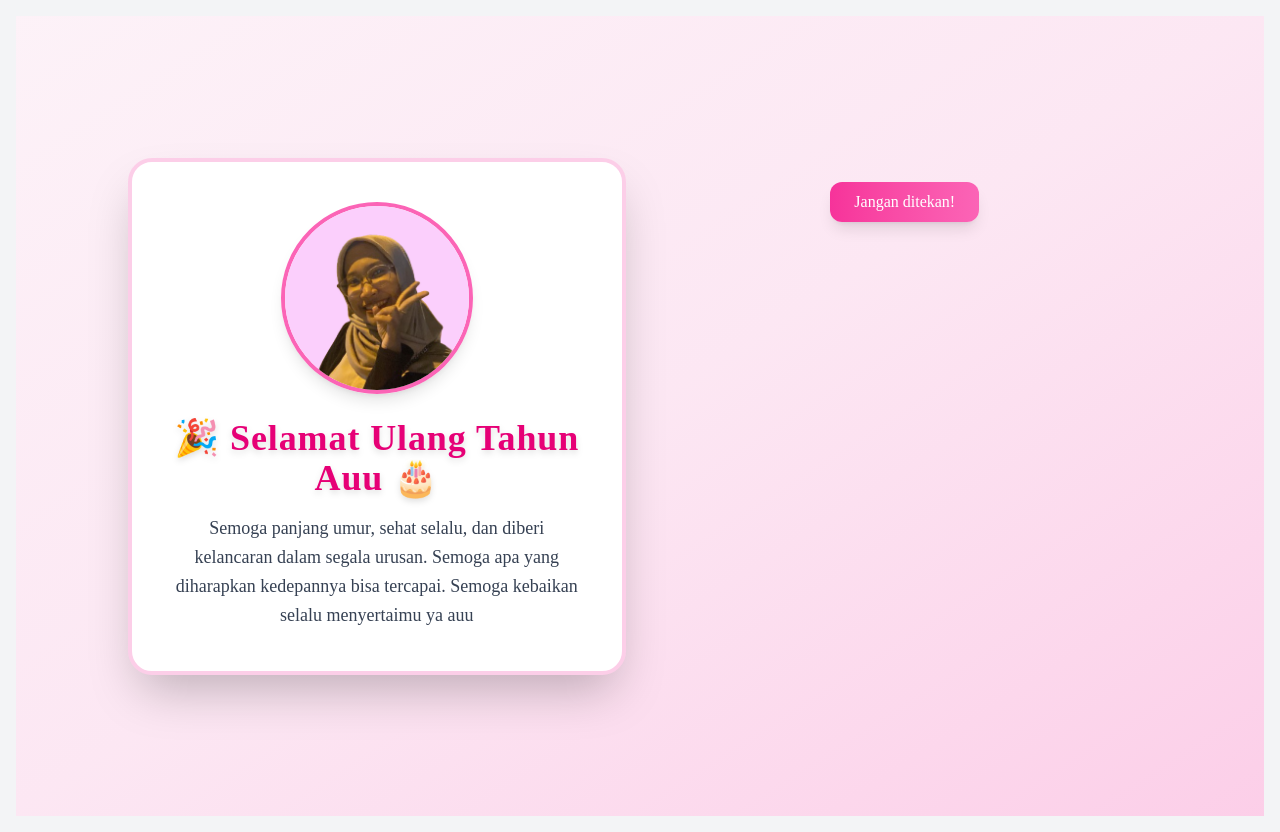
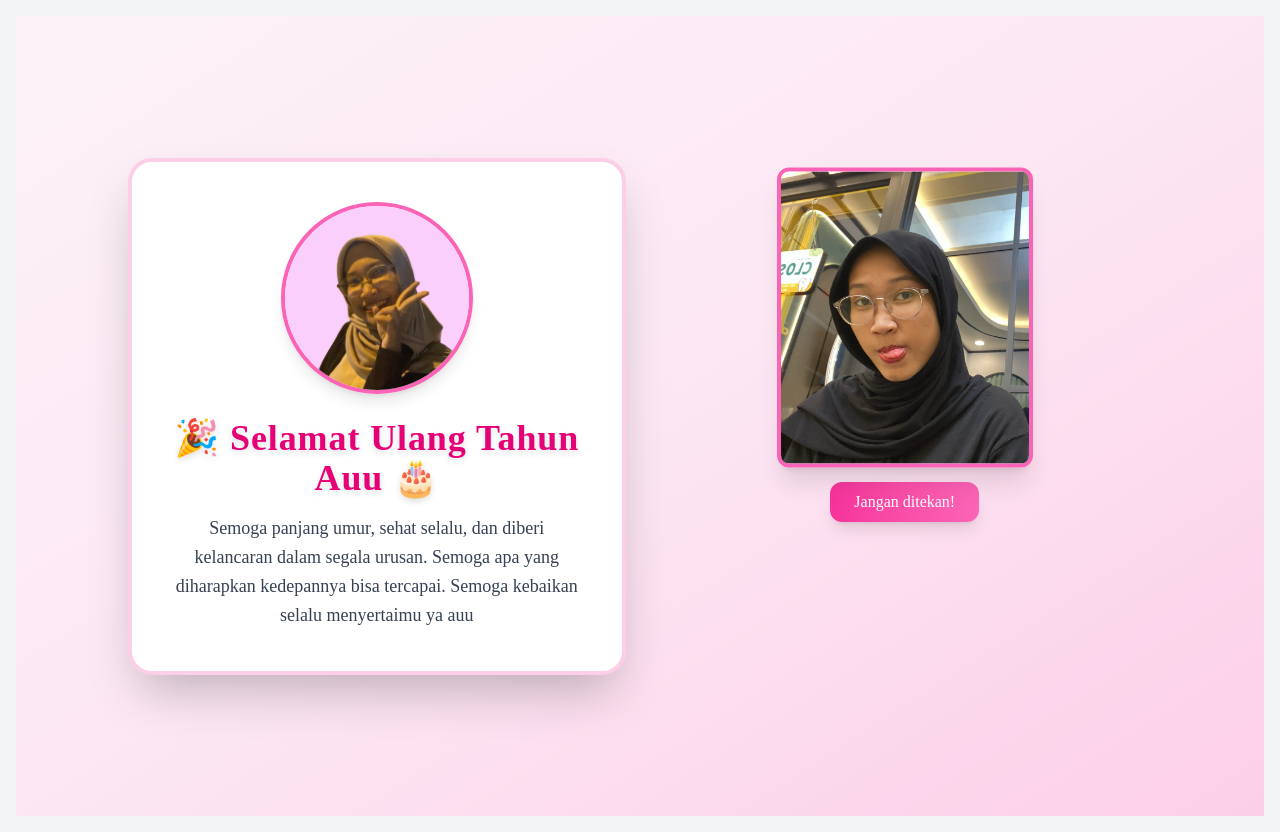
Before and after one commit to muhilaja/untuk-auu, a React (Vite) app: page /utama in a window 1280 px wide. Built offline with nearby package versions, Linux system fonts and the light colour scheme.

Commit message:
Add image back to public folder

```diff
--- a/src/pages/Utama.jsx
+++ b/src/pages/Utama.jsx
@@ -49,8 +49,8 @@ export default function Utama() {
             className="z-10"
           >
             <motion.img
-            https://raw.githubusercontent.com/muhilaja/untuk-auu/main/public/auu2.jpg
-
+              src="/auu2.jpg"
+              alt="Foto Tergantung"
               className="w-44 h-44 sm:w-64 sm:h-75 object-cover rounded-xl border-4 border-pink-400 shadow-xl"
               initial={{ y: -20 }}
               animate={{ y: [0, 10, -10, 0] }}
```
Also changed, not shown: public/auu2.jpg (added).
